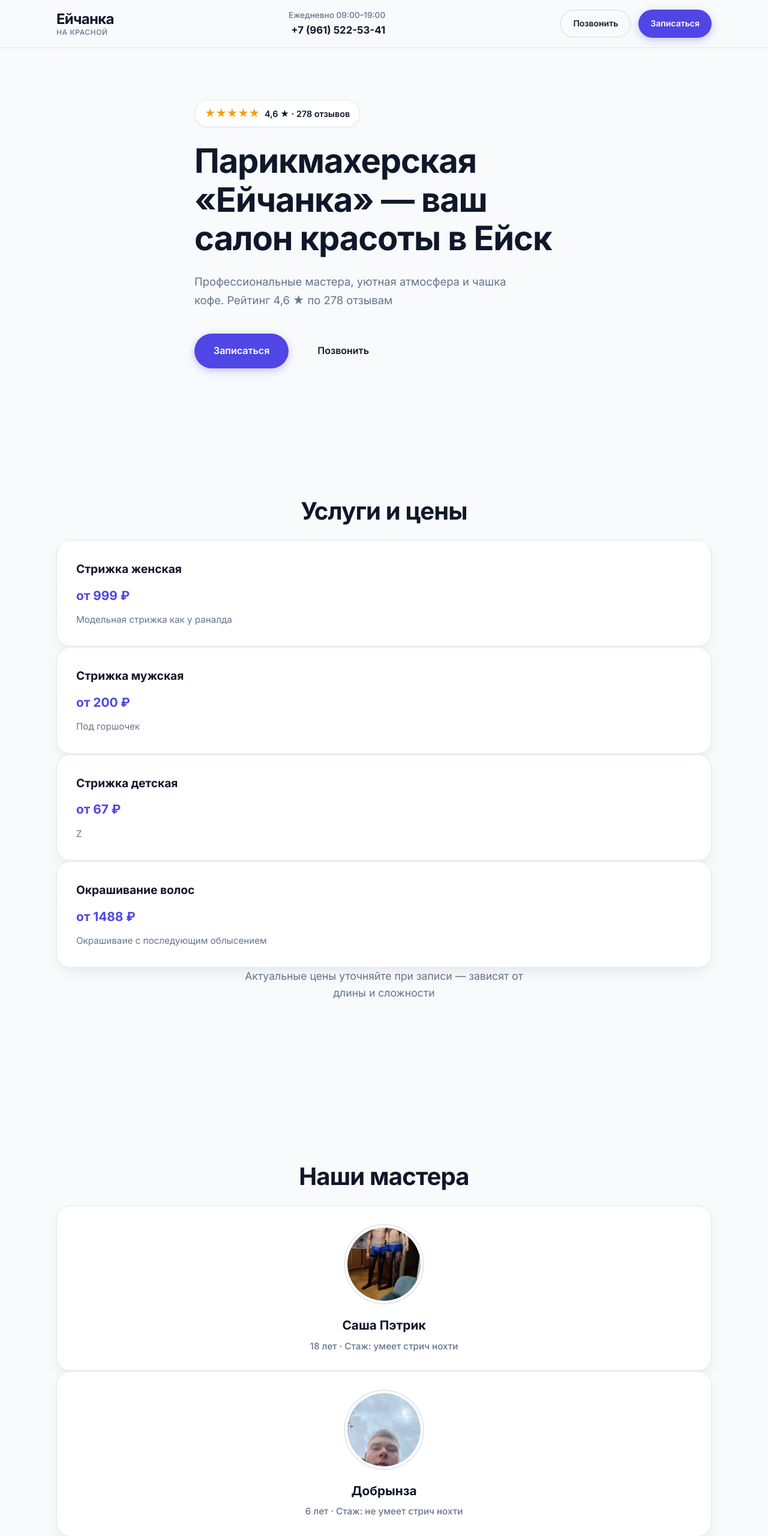
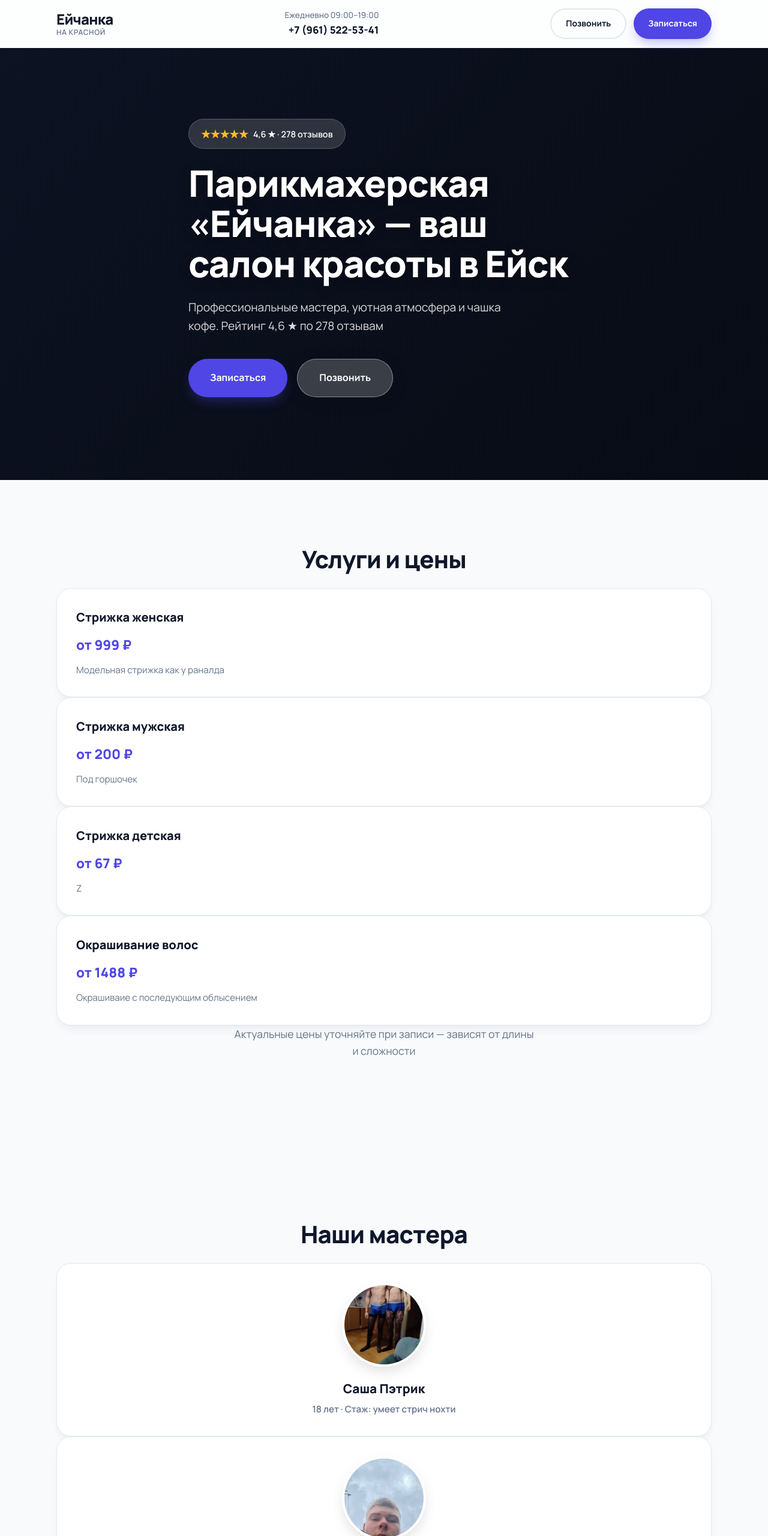
Before and after one commit to mentbiznes63/popa, a plain HTML site: page index.html in a window 1280 px wide. Shown: the top 2560 px of the page at 60% size. Drawn offline with nearby package versions, Linux system fonts and the light colour scheme.

Commit message:
Update styles.css

```diff
--- a/styles.css
+++ b/styles.css
@@ -1,43 +1,42 @@
 /* ============================================
-   Ейчанка — Landing Page Styles (MODERN LOOK)
+   Ейчанка — PREMIUM MODERN DESIGN (Shadows + Glass)
    ============================================ */
 
-@import url('https://fonts.googleapis.com/css2?family=Inter:wght@400;500;600;700&display=swap');
+@import url('https://fonts.googleapis.com/css2?family=Manrope:wght@400;500;600;700;800&display=swap');
 
 :root {
-  /* Современная цветовая палитра */
-  --primary: #4F46E5;         /* Глубокий индиго (акцент) */
+  --primary: #4F46E5;
   --primary-hover: #4338CA;
   --primary-light: #EEF2FF;
 
-  --bg: #F8FAFC;              /* Очень светлый серо-голубой фон */
+  --bg: #F8FAFC;
   --bg-card: #FFFFFF;
 
-  --text: #0F172A;            /* Темно-синий, почти черный */
-  --text-muted: #64748B;      /* Серый для текста */
-  --border: #E2E8F0;          /* Светлая граница */
+  --text: #0F172A;
+  --text-muted: #64748B;
+  --border: #E2E8F0;
 
   --whatsapp: #22C55E;
   --telegram: #0EA5E9;
 
-  --font: 'Inter', system-ui, -apple-system, sans-serif;
+  --font: 'Manrope', sans-serif;
+  --radius: 24px;
+  --radius-sm: 16px;
 
-  --radius: 24px;
-  --radius-sm: 12px;
-
-  /* Мягкие, современные тени */
-  --shadow-sm: 0 1px 3px rgba(15, 23, 42, 0.05);
-  --shadow: 0 10px 25px -5px rgba(15, 23, 42, 0.08), 0 8px 10px -6px rgba(15, 23, 42, 0.01);
-  --shadow-hover: 0 25px 50px -12px rgba(79, 70, 229, 0.15);
+  /* Глубокие, многослойные тени */
+  --shadow-sm: 0 1px 2px rgba(15, 23, 42, 0.04);
+  --shadow-md: 0 4px 6px -1px rgba(15, 23, 42, 0.05), 0 2px 4px -2px rgba(15, 23, 42, 0.05);
+  --shadow-lg: 0 10px 15px -3px rgba(15, 23, 42, 0.05), 0 4px 6px -4px rgba(15, 23, 42, 0.02);
+  --shadow-xl: 0 20px 25px -5px rgba(15, 23, 42, 0.08), 0 8px 10px -6px rgba(15, 23, 42, 0.01);
+  --shadow-hover: 0 25px 50px -12px rgba(79, 70, 229, 0.25);
 
   --container: 1140px;
   --header-h: 80px;
 }
 
-/* Reset */
 *, *::before, *::after { box-sizing: border-box; margin: 0; padding: 0; }
 html { scroll-behavior: smooth; -webkit-text-size-adjust: 100%; }
-body { font-family: var(--font); background: var(--bg); color: var(--text); line-height: 1.6; font-size: 16px; overflow-x: hidden; -webkit-font-smoothing: antialiased; }
+body { font-family: var(--font); background: var(--bg); color: var(--text); line-height: 1.6; font-size: 16px; overflow-x: hidden; }
 img { max-width: 100%; display: block; }
 a { color: inherit; text-decoration: none; }
 ul, ol { list-style: none; }
@@ -45,46 +44,28 @@ button { font-family: inherit; cursor: pointer; border: none; background: none;
 .container { width: 100%; max-width: var(--container); margin: 0 auto; padding: 0 24px; }
 
 /* ========== BUTTONS ========== */
-.btn {
-  display: inline-flex;
-  align-items: center;
-  justify-content: center;
-  gap: 10px;
-  font-weight: 600;
-  border-radius: 50px;
-  transition: all 0.2s cubic-bezier(0.4, 0, 0.2, 1);
-  white-space: nowrap;
-  text-align: center;
-}
-.btn--primary { background: var(--primary); color: #fff; box-shadow: 0 4px 14px 0 rgba(79, 70, 229, 0.3); }
-.btn--primary:hover { background: var(--primary-hover); transform: translateY(-2px); box-shadow: 0 6px 20px rgba(79, 70, 229, 0.4); }
+.btn { display: inline-flex; align-items: center; justify-content: center; gap: 10px; font-weight: 700; border-radius: 50px; transition: all 0.3s cubic-bezier(0.4, 0, 0.2, 1); white-space: nowrap; }
+.btn--primary { background: var(--primary); color: #fff; box-shadow: 0 10px 20px -5px rgba(79, 70, 229, 0.4); }
+.btn--primary:hover { background: var(--primary-hover); transform: translateY(-2px); box-shadow: 0 15px 25px -5px rgba(79, 70, 229, 0.5); }
 .btn--outline { background: transparent; color: var(--text); border: 2px solid var(--border); }
 .btn--outline:hover { border-color: var(--primary); color: var(--primary); background: var(--primary-light); }
-.btn--whatsapp { background: var(--whatsapp); color: #fff; box-shadow: 0 4px 14px rgba(34, 197, 94, 0.3); }
-.btn--telegram { background: var(--telegram); color: #fff; box-shadow: 0 4px 14px rgba(14, 165, 233, 0.3); }
-.btn--whatsapp:hover, .btn--telegram:hover { transform: translateY(-2px); filter: brightness(1.05); }
-.btn--sm { padding: 10px 20px; font-size: 14px; }
-.btn--lg { padding: 16px 32px; font-size: 16px; }
+.btn--glass { background: rgba(255, 255, 255, 0.2); backdrop-filter: blur(10px); color: #fff; border: 1px solid rgba(255, 255, 255, 0.4); box-shadow: 0 4px 30px rgba(0, 0, 0, 0.1); }
+.btn--glass:hover { background: rgba(255, 255, 255, 0.3); transform: translateY(-2px); }
+.btn--whatsapp { background: var(--whatsapp); color: #fff; box-shadow: 0 10px 20px -5px rgba(34, 197, 94, 0.4); }
+.btn--telegram { background: var(--telegram); color: #fff; box-shadow: 0 10px 20px -5px rgba(14, 165, 233, 0.4); }
+.btn--sm { padding: 12px 24px; font-size: 14px; }
+.btn--lg { padding: 18px 36px; font-size: 16px; }
 .btn--full { width: 100%; }
 
-/* ========== HEADER ========== */
-.header {
-  position: sticky;
-  top: 0;
-  z-index: 100;
-  background: rgba(248, 250, 252, 0.8);
-  backdrop-filter: blur(12px);
-  border-bottom: 1px solid var(--border);
-  height: var(--header-h);
-  transition: all 0.3s ease;
-}
+/* ========== HEADER (Glass) ========== */
+.header { position: sticky; top: 0; z-index: 100; background: rgba(255, 255, 255, 0.7); backdrop-filter: blur(20px); -webkit-backdrop-filter: blur(20px); border-bottom: 1px solid rgba(255,255,255,0.3); height: var(--header-h); box-shadow: var(--shadow-sm); }
 .header__inner { display: flex; align-items: center; justify-content: space-between; height: 100%; gap: 16px; }
 .logo { display: flex; flex-direction: column; line-height: 1.1; }
 .logo__name { font-weight: 800; font-size: 1.5rem; letter-spacing: -0.03em; color: var(--text); }
-.logo__sub { font-size: 0.75rem; color: var(--text-muted); font-weight: 500; text-transform: uppercase; letter-spacing: 0.05em; margin-top: 2px; }
+.logo__sub { font-size: 0.75rem; color: var(--text-muted); font-weight: 600; text-transform: uppercase; letter-spacing: 0.05em; margin-top: 2px; }
 .header__info { display: none; flex-direction: column; align-items: flex-end; font-size: 0.85rem; }
 .header__hours { color: var(--text-muted); font-weight: 500; }
-.header__phone { font-weight: 700; font-size: 1.05rem; color: var(--text); transition: color 0.2s; }
+.header__phone { font-weight: 800; font-size: 1.05rem; color: var(--text); transition: color 0.2s; }
 .header__phone:hover { color: var(--primary); }
 .header__actions { display: none; gap: 12px; }
 
@@ -95,46 +76,20 @@ button { font-family: inherit; cursor: pointer; border: none; background: none;
 .burger.active span:nth-child(2) { opacity: 0; }
 .burger.active span:nth-child(3) { transform: translateY(-8px) rotate(-45deg); }
 
-/* Мобильное меню */
-.mobile-menu { display: none; position: absolute; top: 100%; left: 0; right: 0; background: var(--bg-card); padding: 24px; border-bottom: 1px solid var(--border); box-shadow: var(--shadow); flex-direction: column; gap: 8px; }
+.mobile-menu { display: none; position: absolute; top: 100%; left: 0; right: 0; background: var(--bg-card); padding: 24px; border-bottom: 1px solid var(--border); box-shadow: var(--shadow-xl); flex-direction: column; gap: 8px; }
 .mobile-menu.open { display: flex; }
-.mobile-menu a { font-weight: 500; font-size: 1.05rem; padding: 12px 0; border-bottom: 1px solid var(--border); }
+.mobile-menu a { font-weight: 600; font-size: 1.05rem; padding: 12px 0; border-bottom: 1px solid var(--border); }
 .mobile-menu__actions { display: flex; flex-direction: column; gap: 12px; margin-top: 16px; }
 
-/* ========== HERO ========== */
-.hero {
-  position: relative;
-  min-height: 80vh;
-  display: flex;
-  align-items: center;
-  padding: 80px 0 100px;
-  overflow: hidden;
-}
-.hero__bg {
-  position: absolute;
-  inset: 0;
-  background: linear-gradient(135deg, rgba(248, 250, 252, 0.95) 0%, rgba(248, 250, 252, 0.85) 50%, rgba(248, 250, 252, 0.7) 100%);
-  z-index: 0;
-  background-size: cover !important;
-  background-position: center !important;
-}
-.hero__content { position: relative; z-index: 1; max-width: 680px; }
-.hero__badge {
-  display: inline-flex;
-  align-items: center;
-  gap: 8px;
-  background: var(--bg-card);
-  padding: 8px 16px;
-  border-radius: 50px;
-  font-size: 0.9rem;
-  font-weight: 600;
-  margin-bottom: 24px;
-  box-shadow: var(--shadow-sm);
-  border: 1px solid var(--border);
-}
-.hero__badge .stars { color: #F59E0B; font-size: 1.1rem; }
-.hero__title { font-size: clamp(2.2rem, 5vw, 3.5rem); font-weight: 800; line-height: 1.15; margin-bottom: 24px; color: var(--text); letter-spacing: -0.02em; }
-.hero__subtitle { font-size: 1.15rem; color: var(--text-muted); margin-bottom: 40px; max-width: 540px; line-height: 1.7; }
+/* ========== HERO (Фото-слайдер + 3D) ========== */
+.hero { position: relative; min-height: 90vh; display: flex; align-items: center; padding: 80px 0 100px; overflow: hidden; background: #000; }
+.hero__slider { position: absolute; inset: 0; z-index: 0; background-size: cover; background-position: center; transition: background-image 1.5s ease-in-out; }
+.hero__overlay { position: absolute; inset: 0; background: linear-gradient(135deg, rgba(15, 23, 42, 0.8) 0%, rgba(15, 23, 42, 0.5) 100%); z-index: 1; }
+.hero__content { position: relative; z-index: 10; max-width: 700px; color: #fff; }
+.hero__badge { display: inline-flex; align-items: center; gap: 8px; background: rgba(255, 255, 255, 0.15); backdrop-filter: blur(10px); padding: 10px 20px; border-radius: 50px; font-size: 0.9rem; font-weight: 600; margin-bottom: 24px; border: 1px solid rgba(255,255,255,0.2); }
+.hero__badge .stars { color: #FBBF24; font-size: 1.1rem; }
+.hero__title { font-size: clamp(2.2rem, 5vw, 3.8rem); font-weight: 800; line-height: 1.1; margin-bottom: 24px; letter-spacing: -0.02em; text-shadow: 0 4px 20px rgba(0,0,0,0.3); }
+.hero__subtitle { font-size: 1.2rem; margin-bottom: 40px; max-width: 540px; line-height: 1.6; color: rgba(255,255,255,0.85); }
 .hero__cta { display: flex; flex-wrap: wrap; gap: 16px; }
 
 /* ========== SECTIONS ========== */
@@ -144,64 +99,26 @@ button { font-family: inherit; cursor: pointer; border: none; background: none;
 
 /* ========== SERVICES ========== */
 .services__grid { display: grid; grid-template-columns: 1fr; gap: 24px; }
-.service-card {
-  background: var(--bg-card);
-  border-radius: var(--radius);
-  padding: 32px;
-  box-shadow: var(--shadow);
-  border: 1px solid var(--border);
-  transition: all 0.3s ease;
-  position: relative;
-}
-.service-card:hover { transform: translateY(-4px); box-shadow: var(--shadow-hover); border-color: var(--primary-light); }
-.service-card__name { font-weight: 700; font-size: 1.2rem; margin-bottom: 12px; color: var(--text); }
-.service-card__price { color: var(--primary); font-weight: 800; font-size: 1.3rem; margin-bottom: 12px; }
+.service-card { background: var(--bg-card); border-radius: var(--radius); padding: 32px; box-shadow: var(--shadow-lg); border: 1px solid var(--border); transition: all 0.4s cubic-bezier(0.175, 0.885, 0.32, 1.275); position: relative; }
+.service-card:hover { transform: translateY(-8px); box-shadow: var(--shadow-hover); border-color: var(--primary-light); }
+.service-card__name { font-weight: 800; font-size: 1.25rem; margin-bottom: 12px; color: var(--text); }
+.service-card__price { color: var(--primary); font-weight: 800; font-size: 1.4rem; margin-bottom: 12px; }
 .service-card__desc { font-size: 0.95rem; color: var(--text-muted); line-height: 1.6; }
 
 /* ========== MASTERS ========== */
 .masters__grid { display: grid; grid-template-columns: 1fr; gap: 24px; }
-.master-card {
-  background: var(--bg-card);
-  border-radius: var(--radius);
-  overflow: hidden;
-  box-shadow: var(--shadow);
-  border: 1px solid var(--border);
-  text-align: center;
-  transition: all 0.3s ease;
-  padding-bottom: 28px;
-}
-.master-card:hover { transform: translateY(-4px); box-shadow: var(--shadow-hover); }
-.master-card__img {
-  width: 130px;
-  height: 130px;
-  border-radius: 50%;
-  object-fit: cover;
-  display: block;
-  margin: 32px auto 20px;
-  background-color: var(--bg);
-  border: 4px solid var(--bg-card);
-  box-shadow: 0 0 0 2px var(--border);
-}
-.master-card__name { font-size: 1.3rem; font-weight: 700; margin-bottom: 6px; color: var(--text); }
-.master-card__details { font-size: 0.95rem; color: var(--text-muted); font-weight: 500; }
+.master-card { background: var(--bg-card); border-radius: var(--radius); overflow: hidden; box-shadow: var(--shadow-lg); border: 1px solid var(--border); text-align: center; transition: all 0.4s; padding-bottom: 32px; }
+.master-card:hover { transform: translateY(-8px); box-shadow: var(--shadow-hover); }
+.master-card__img { width: 140px; height: 140px; border-radius: 50%; object-fit: cover; display: block; margin: 32px auto 20px; background-color: var(--bg); border: 4px solid #fff; box-shadow: 0 10px 25px -5px rgba(0,0,0,0.15); }
+.master-card__name { font-size: 1.3rem; font-weight: 800; margin-bottom: 6px; color: var(--text); }
+.master-card__details { font-size: 0.95rem; color: var(--text-muted); font-weight: 600; }
 
 /* ========== BOOKING FORM ========== */
-.booking-wrapper {
-  max-width: 600px;
-  margin: 0 auto;
-  background: var(--bg-card);
-  padding: 40px;
-  border-radius: var(--radius);
-  box-shadow: var(--shadow);
-  border: 1px solid var(--border);
-}
+.booking-wrapper { max-width: 600px; margin: 0 auto; background: var(--bg-card); padding: 40px; border-radius: var(--radius); box-shadow: var(--shadow-xl); border: 1px solid var(--border); }
 .booking-form { display: flex; flex-direction: column; gap: 20px; }
 .form-group { display: flex; flex-direction: column; gap: 8px; }
-.form-group label { font-size: 0.9rem; font-weight: 600; color: var(--text); }
-.form-group input, .form-group select {
-  width: 100%; padding: 14px 16px; border: 1px solid var(--border); border-radius: var(--radius-sm);
-  font-family: inherit; font-size: 1rem; background: var(--bg); color: var(--text); outline: none; transition: all 0.2s;
-}
+.form-group label { font-size: 0.9rem; font-weight: 700; color: var(--text); }
+.form-group input, .form-group select { width: 100%; padding: 16px; border: 1px solid var(--border); border-radius: var(--radius-sm); font-family: inherit; font-size: 1rem; background: var(--bg); color: var(--text); outline: none; transition: all 0.3s; box-shadow: inset 0 2px 4px rgba(0,0,0,0.02); }
 .form-group input:focus, .form-group select:focus { border-color: var(--primary); background: #fff; box-shadow: 0 0 0 4px var(--primary-light); }
 .form-row { display: flex; gap: 16px; }
 .form-row .form-group { flex: 1; }
@@ -209,61 +126,30 @@ button { font-family: inherit; cursor: pointer; border: none; background: none;
 /* ========== ADVANTAGES ========== */
 .advantages { background: #fff; border-top: 1px solid var(--border); border-bottom: 1px solid var(--border); }
 .advantages__grid { display: grid; grid-template-columns: 1fr; gap: 24px; }
-.advantage-item {
-  display: flex;
-  align-items: flex-start;
-  gap: 20px;
-  background: var(--bg);
-  padding: 24px;
-  border-radius: var(--radius-sm);
-  transition: all 0.3s;
-}
-.advantage-item:hover { background: var(--primary-light); }
-.advantage-item__icon { flex-shrink: 0; width: 48px; height: 48px; background: #fff; border-radius: 12px; display: flex; align-items: center; justify-content: center; font-size: 1.5rem; box-shadow: var(--shadow-sm); }
-.advantage-item__text { font-weight: 500; font-size: 1.05rem; padding-top: 12px; color: var(--text); }
+.advantage-item { display: flex; align-items: flex-start; gap: 20px; background: var(--bg); padding: 28px; border-radius: var(--radius); transition: all 0.3s; box-shadow: var(--shadow-sm); }
+.advantage-item:hover { background: #fff; box-shadow: var(--shadow-md); transform: translateY(-2px); }
+.advantage-item__icon { flex-shrink: 0; width: 56px; height: 56px; background: #fff; border-radius: 16px; display: flex; align-items: center; justify-content: center; font-size: 1.6rem; box-shadow: 0 4px 10px rgba(0,0,0,0.05); }
+.advantage-item__text { font-weight: 700; font-size: 1.1rem; padding-top: 12px; color: var(--text); }
 
 /* ========== REVIEWS ========== */
 .reviews__grid { display: grid; grid-template-columns: 1fr; gap: 24px; }
-.review-card {
-  background: var(--bg-card);
-  border-radius: var(--radius);
-  padding: 32px;
-  box-shadow: var(--shadow);
-  border: 1px solid var(--border);
-}
-.review-card__stars { color: #F59E0B; font-size: 1.1rem; margin-bottom: 16px; letter-spacing: 2px; }
-.review-card__text { font-size: 1rem; margin-bottom: 20px; color: var(--text); line-height: 1.7; }
-.review-card__author { font-size: 0.9rem; color: var(--text-muted); font-weight: 600; display: flex; align-items: center; gap: 8px; }
+.review-card { background: var(--bg-card); border-radius: var(--radius); padding: 32px; box-shadow: var(--shadow-lg); border: 1px solid var(--border); transition: all 0.3s; }
+.review-card:hover { box-shadow: var(--shadow-xl); }
+.review-card__stars { color: #FBBF24; font-size: 1.2rem; margin-bottom: 16px; letter-spacing: 2px; }
+.review-card__text { font-size: 1.05rem; margin-bottom: 20px; color: var(--text); line-height: 1.7; font-weight: 500; }
+.review-card__author { font-size: 0.9rem; color: var(--primary); font-weight: 800; display: flex; align-items: center; gap: 8px; }
 .review-card__author::before { content: ''; display: block; width: 24px; height: 2px; background: var(--primary); }
 
 /* ========== CONTACTS ========== */
 .contacts__wrapper { display: grid; grid-template-columns: 1fr; gap: 32px; }
 .contacts__info { display: flex; flex-direction: column; gap: 16px; }
-.contact-card { display: flex; gap: 20px; background: var(--bg-card); padding: 24px; border-radius: var(--radius-sm); border: 1px solid var(--border); box-shadow: var(--shadow-sm); align-items: center; }
-.contact-card__icon { font-size: 1.5rem; flex-shrink: 0; width: 48px; height: 48px; background: var(--bg); border-radius: 12px; display: flex; align-items: center; justify-content: center; }
-.contact-card h3 { font-size: 0.8rem; color: var(--text-muted); font-weight: 600; margin-bottom: 4px; text-transform: uppercase; letter-spacing: 0.05em; }
-.contact-card p, .contact-card a { font-weight: 600; font-size: 1.05rem; color: var(--text); }
+.contact-card { display: flex; gap: 20px; background: var(--bg-card); padding: 24px; border-radius: var(--radius); border: 1px solid var(--border); box-shadow: var(--shadow-md); align-items: center; transition: all 0.3s; }
+.contact-card:hover { box-shadow: var(--shadow-lg); transform: translateY(-2px); }
+.contact-card__icon { font-size: 1.5rem; flex-shrink: 0; width: 56px; height: 56px; background: var(--bg); border-radius: 16px; display: flex; align-items: center; justify-content: center; }
+.contact-card h3 { font-size: 0.8rem; color: var(--text-muted); font-weight: 700; margin-bottom: 4px; text-transform: uppercase; letter-spacing: 0.05em; }
+.contact-card p, .contact-card a { font-weight: 700; font-size: 1.05rem; color: var(--text); }
 .contact-links { display: flex; flex-wrap: wrap; gap: 12px; margin-top: 12px; }
-.contacts__map { height: 400px; border-radius: var(--radius); overflow: hidden; box-shadow: var(--shadow); border: 1px solid var(--border); }
-
-/* ========== PWA ========== */
-.pwa-section { padding-top: 0; }
-.pwa-card {
-  display: flex;
-  flex-direction: column;
-  align-items: center;
-  text-align: center;
-  gap: 24px;
-  background: var(--bg-card);
-  padding: 48px;
-  border-radius: var(--radius);
-  border: 1px solid var(--border);
-  box-shadow: var(--shadow);
-}
-.pwa-card__icon { font-size: 3rem; }
-.pwa-card h3 { font-size: 1.5rem; margin-bottom: 8px; font-weight: 700; }
-.pwa-card p { color: var(--text-muted); margin-bottom: 24px; font-size: 1.05rem; max-width: 400px; }
-.pwa-instructions { margin-top: 24px; font-size: 0.95rem; color: var(--text); text-align: left; background: var(--bg); padding: 20px; border-radius: var(--radius-sm); border: 1px solid var(--border); width: 100%; max-width: 400px; }
+.contacts__map { height: 400px; border-radius: var(--radius); overflow: hidden; box-shadow: var(--shadow-xl); border: 1px solid var(--border); }
 
 /* ========== FOOTER ========== */
 .footer { padding: 48px 0; border-top: 1px solid var(--border); background: var(--bg-card); }
@@ -277,9 +163,7 @@ button { font-family: inherit; cursor: pointer; border: none; background: none;
   .masters__grid { grid-template-columns: repeat(2, 1fr); }
   .advantages__grid { grid-template-columns: repeat(2, 1fr); }
   .reviews__grid { grid-template-columns: repeat(2, 1fr); }
-  .pwa-card { flex-direction: row; text-align: left; }
 }
-
 @media (min-width: 768px) {
   .header__info, .header__actions { display: flex; }
   .burger { display: none; }
@@ -287,7 +171,6 @@ button { font-family: inherit; cursor: pointer; border: none; background: none;
   .contacts__wrapper { grid-template-columns: 1fr 1fr; align-items: stretch; }
   .contacts__map { height: auto; min-height: 100%; }
 }
-
 @media (min-width: 900px) {
   .services__grid { grid-template-columns: repeat(3, 1fr); }
   .masters__grid { grid-template-columns: repeat(3, 1fr); }
```
